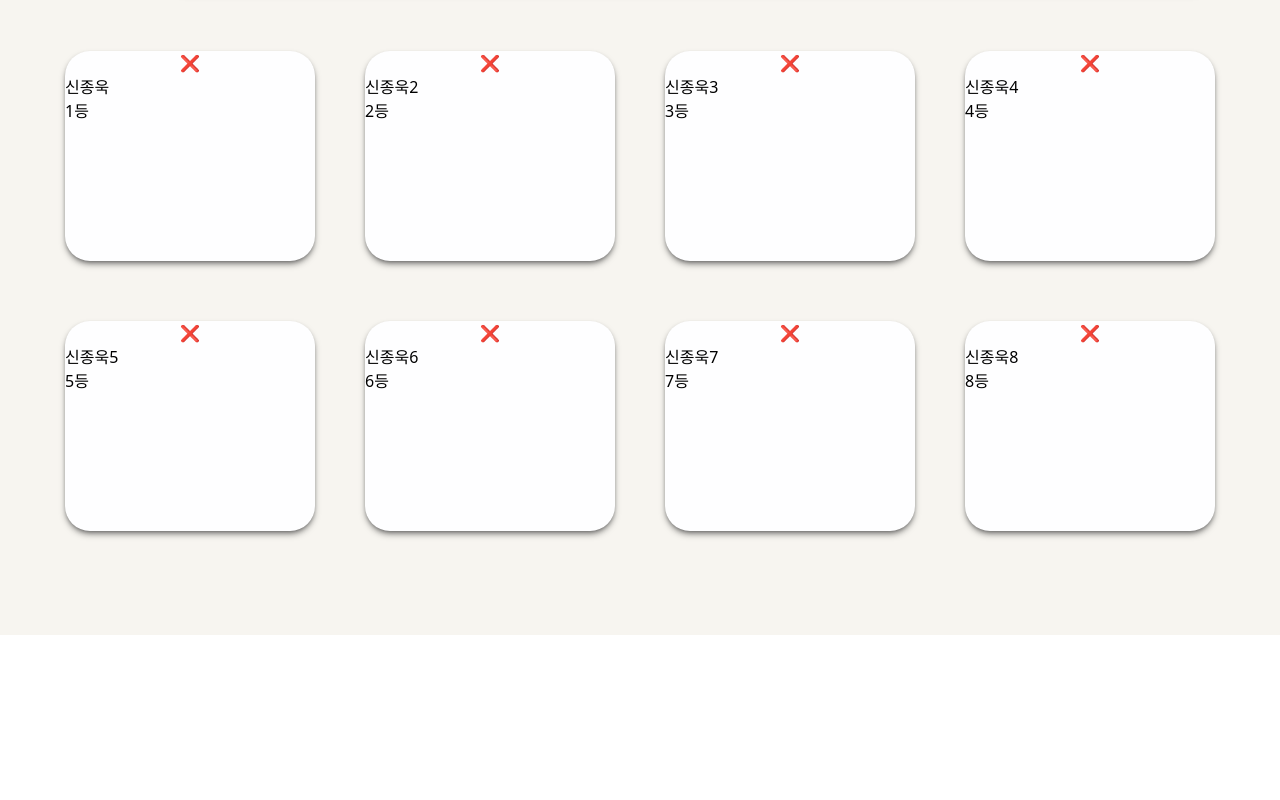
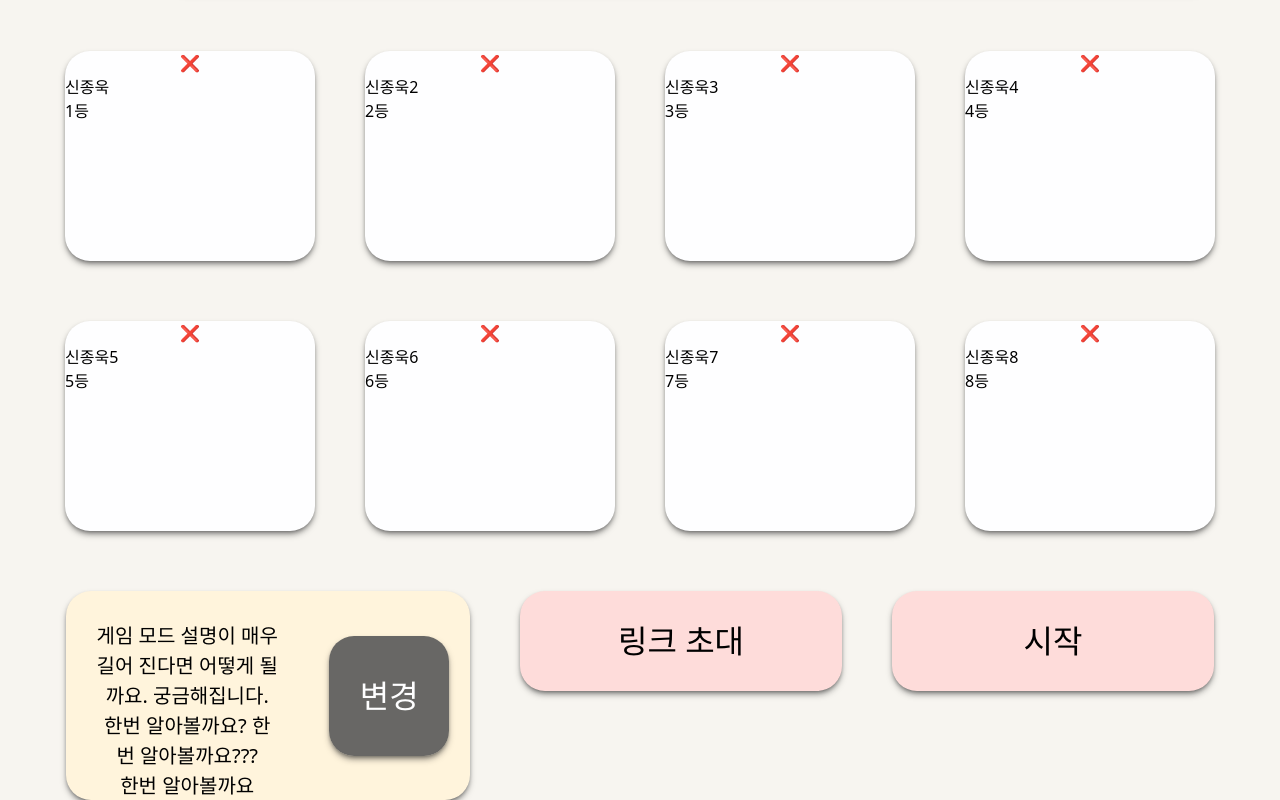
Before and after one commit to Team-E2I4/Team-E2I4-TiKiTaza-FE, a React (Vite) app: page /gameroom/1 in a window 1280 px wide. Shown: the part 165-965 px from the top of the page. Before the commit the page ends 800 px from the top, so only its background shows below. Built offline with nearby package versions, Linux system fonts and the light colour scheme.

Commit message:
[🎨style]: footer UI (게임 모드 설명글, 게임방 설정 변경, 링크 초대, 준비/시작 버튼)

```diff
--- a/src/pages/GameRoomPage/GameRoomPage.tsx
+++ b/src/pages/GameRoomPage/GameRoomPage.tsx
@@ -91,6 +91,33 @@ const GameRoomPage = (props: GameRoomPageProps) => {
           </div>
         ))}
       </main>
+      <footer className='w-[114.8rem] flex gap-[5rem]'>
+        <div className='w-[45.3rem] h-[20.9rem] flex bg-beige-100 shadow-md shadow-black/50 rounded-[2.5rem]'>
+          <p className='w-[60%] p-[3rem] overflow-y-scroll text-center text-[2rem]'>
+            게임 모드 설명이 매우 길어 진다면 어떻게 될까요. 궁금해집니다. 한번
+            알아볼까요? 한번 알아볼까요???
+            <br /> 한번 알아볼까요
+            <br /> 한번 알아볼까요
+            <br /> 한번 알아볼까요
+            <br /> 한번 알아볼까요
+            <br /> 한번 알아볼까요
+            <br /> 한번 알아볼까요
+          </p>
+          <div className='w-[40%] flex justify-center items-center'>
+            <button className='w-[12rem] aspect-square text-white text-[3.2rem] bg-gray-300/90 hover:bg-gray-200 transition-all duration-300 shadow-md shadow-black/50 rounded-[2.5rem]'>
+              변경
+            </button>
+          </div>
+        </div>
+        <button className='w-[36.1rem] h-[10rem] flex justify-center items-center text-[3.2rem] bg-coral-50 hover:bg-coral-100 transition-all duration-300 shadow-md shadow-black/50 rounded-[2.5rem]'>
+          링크 초대
+        </button>
+        <button
+          className={`w-[36.1rem] h-[10rem] flex justify-center items-center text-[3.2rem] bg-coral-50 hover:bg-coral-100 transition-all duration-300 shadow-md shadow-black/50 rounded-[2.5rem]`}>
+          {/* TODO: 전부 준비 완료 되면 시작 버튼 색상 bg-coral-100으로 변경 */}
+          시작
+        </button>
+      </footer>
     </div>
   );
 };
```
